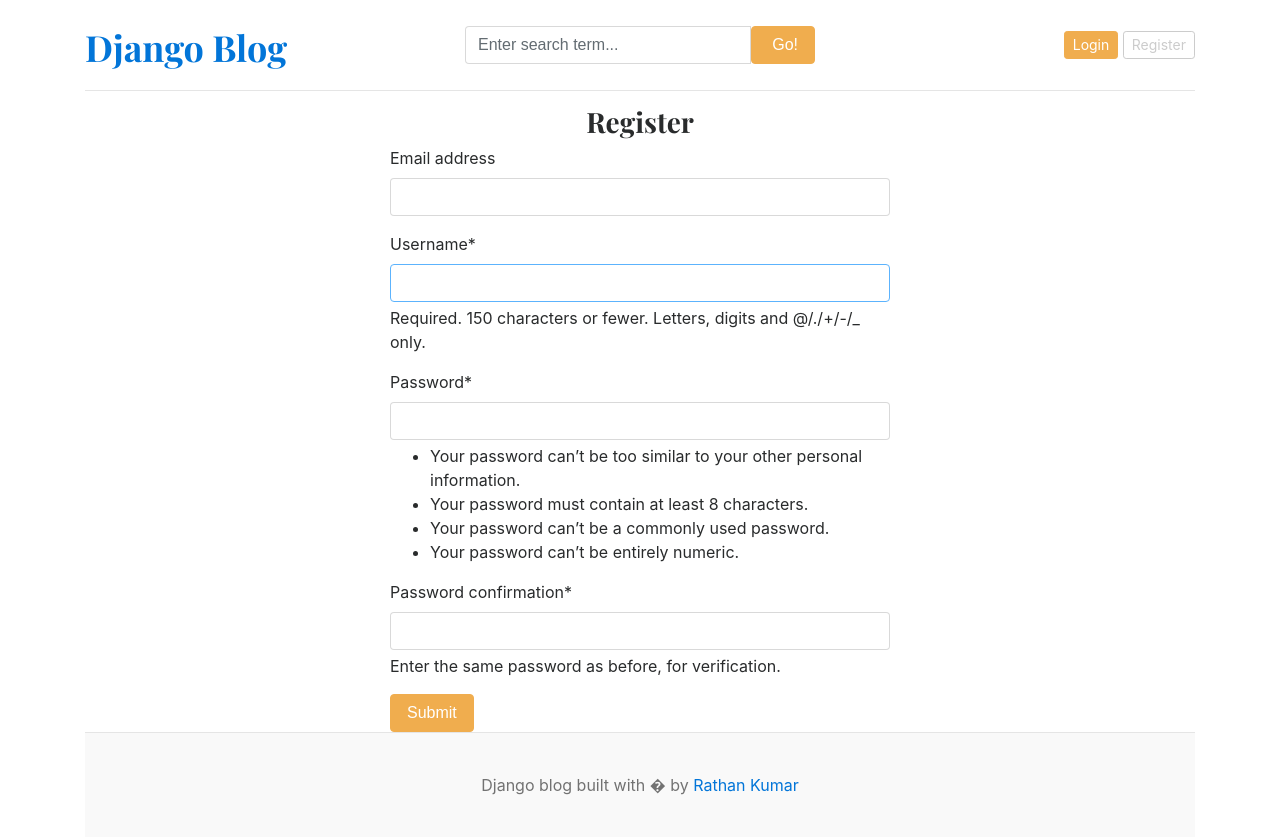
After one commit to dev-karan21K/Django_blog_application, a Django app: page /register/ in a window 1280 px wide. The commit adds this page. Run offline with Django 5.2, Linux system fonts and the light colour scheme; data that the repository does not hold is empty; some libraries are stand-ins or nearby versions.

Commit message:
registration and login functionality

```diff
--- /dev/null
+++ b/blog_main/forms.py
@@ -0,0 +1,8 @@
+from django.contrib.auth.models import User
+from django.contrib.auth.forms import UserCreationForm
+
+
+class RegistrationForm(UserCreationForm):
+    class Meta:
+        model = User
+        fields = ('email', 'username', 'password1', 'password2')
--- a/blog_main/settings.py
+++ b/blog_main/settings.py
@@ -39,6 +39,8 @@ INSTALLED_APPS = [
     'django.contrib.staticfiles',
     'blogs',
     'social',
+    'crispy_forms',
+    'crispy_bootstrap4'
 ]
 
 MIDDLEWARE = [
@@ -132,3 +134,6 @@ DEFAULT_AUTO_FIELD = 'django.db.models.BigAutoField'
 
 MEDIA_URL = '/media/'
 MEDIA_ROOT = BASE_DIR /'media'
+
+CRISPY_TEMPLATE_PACK = 'bootstrap4'
+CRISPY_ALLOWED_TEMPLATE_PACKS = "bootstrap4"
--- a/blog_main/urls.py
+++ b/blog_main/urls.py
@@ -26,8 +26,11 @@ urlpatterns = [
     path('admin/', admin.site.urls),
     path('', views.home, name='home'),
     path('category/', include('blogs.urls')),
-    path('<slug:slug>/', BlogsView.blogs, name='blogs'),
+    path('blogs/<slug:slug>/', BlogsView.blogs, name='blogs'),
     #search endpoint
     path('blogs/search/', BlogsView.search, name='search'),
+    path('register/', views.register, name='register'),
+    path('login/', views.login, name='login'),
+    path('logout/', views.logout, name='logout'),
 
 ] + static(settings.MEDIA_URL, document_root=settings.MEDIA_ROOT)
--- a/blog_main/views.py
+++ b/blog_main/views.py
@@ -1,5 +1,8 @@
-from django.shortcuts import render
+from django.shortcuts import redirect, render
 from blogs.models import Category, Blog
+from . forms import RegistrationForm
+from django.contrib.auth.forms import AuthenticationForm
+from django.contrib import auth
 
 def home(request):
     featured_posts = Blog.objects.filter(is_featured=True, status='Published').order_by('updated_at')
@@ -9,3 +12,40 @@ def home(request):
         'posts': posts,
     }
     return render(request, 'home.html', context)
+
+def register(request):
+    if request.method == "POST":
+        form = RegistrationForm(request.POST)
+        if form.is_valid():
+            form.save()
+            return redirect('register')
+        else:
+            print(form.errors)
+    else:
+        form = RegistrationForm()
+    context = {
+        'form': form
+    }
+    return render(request, 'register.html', context)
+
+def login(request):
+    if request.method == "POST":
+        form = AuthenticationForm(request, request.POST)
+        if form.is_valid():
+            username = form.cleaned_data['username']
+            password = form.cleaned_data['password']
+
+            user = auth.authenticate(username=username, password=password)
+            if user is not None:
+                auth.login(request, user)
+            return redirect('home')
+
+    form = AuthenticationForm()
+    context = {
+        'form': form
+    }
+    return render(request, 'login.html', context)
+
+def logout(request):
+    auth.logout(request)
+    return redirect('home')
--- a/templates/base.html
+++ b/templates/base.html
@@ -27,8 +27,14 @@
             </form>
           </div>
           <div class="col-4 d-flex justify-content-end align-items-center">
-            <a class="btn btn-sm btn-warning" href="#">Login</a> &nbsp;
-            <a class="btn btn-sm btn-outline-secondary" href="#">Register</a>
+            {% if not user.is_authenticated %}
+            <a class="btn btn-sm btn-warning" href="{% url "login" %}">Login</a> &nbsp;
+            <a class="btn btn-sm btn-outline-secondary" href="{% url "register" %}">Register</a>
+            {% else %}
+            <span>You are logged in as {{user}}</span>
+            &emsp;
+            <span><a href="{% url "logout" %}">Logout</a></span>
+            {% endif %}
           </div>
         </div>
       </header>
--- /dev/null
+++ b/templates/register.html
@@ -0,0 +1,12 @@
+{% extends "base.html" %}
+
+{% block content %}
+{% load crispy_forms_tags %}
+
+<h3 class="text-center">Register</h3>
+<form action="{% url "register" %}" method="post" style="width: 500px; margin: auto;">
+    {% csrf_token %}
+    {{form | crispy }}
+    <button type="submit" class="btn btn-warning">Submit</button>
+</form>
+{% endblock content %}
```
Also changed, not shown: templates/login.html (added, +13 -0 lines).
